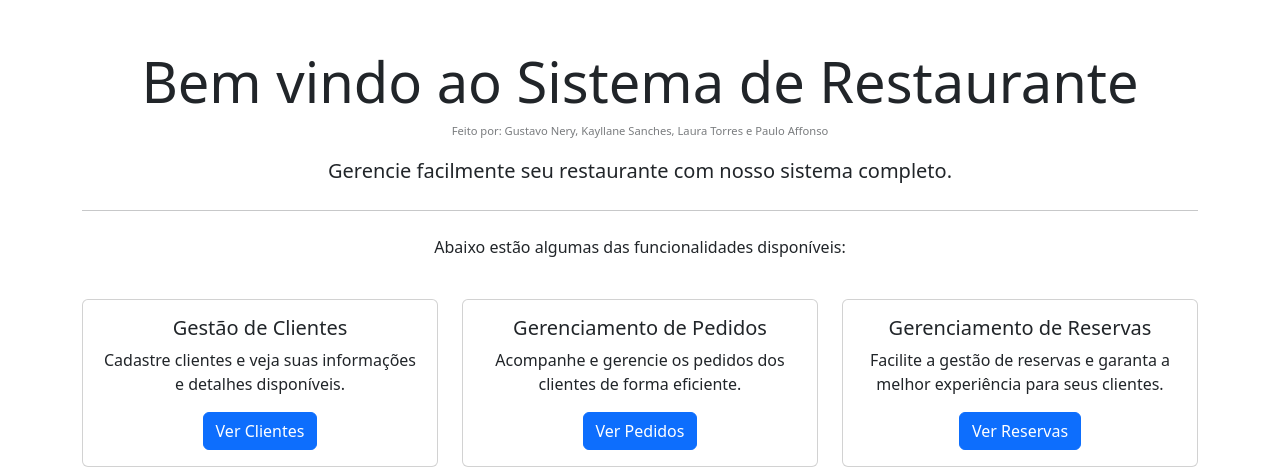
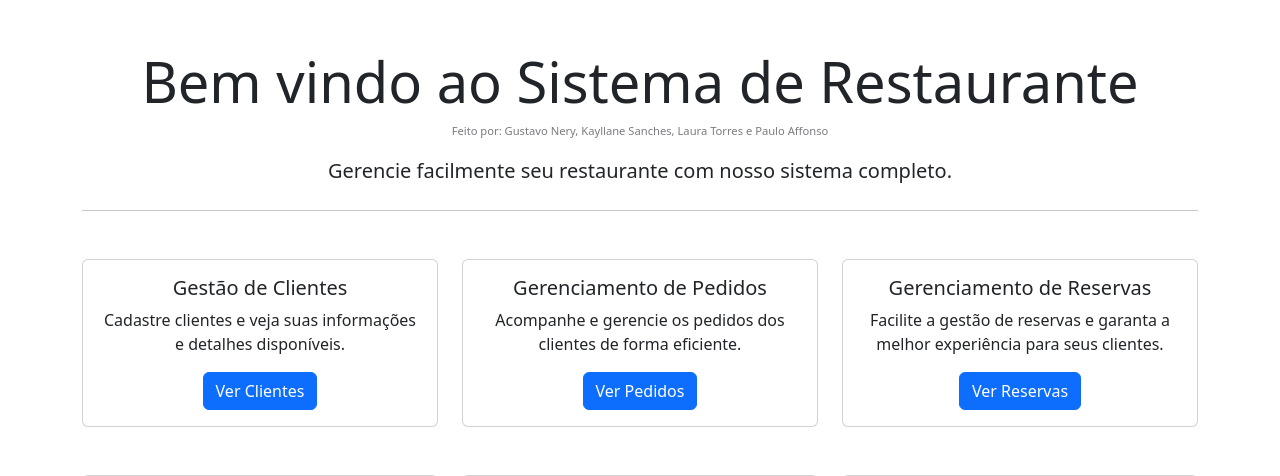
Before and after one commit to gustavonerywe/restaurante-si, a Django app: page / in a window 1280 px wide. Shown: the top 476 px of the page. Run offline with Django 5.2, Linux system fonts and the light colour scheme; some libraries are stand-ins or nearby versions.

Commit message:
24-08-28::13-06 rm p

```diff
--- a/app/templates/index.html
+++ b/app/templates/index.html
@@ -10,7 +10,6 @@
             <p class="help-text">Feito por: Gustavo Nery, Kayllane Sanches, Laura Torres e Paulo Affonso</p>
             <p class="lead">Gerencie facilmente seu restaurante com nosso sistema completo.</p>
             <hr class="my-4">
-            <p>Abaixo estão algumas das funcionalidades disponíveis:</p>
         </div>
     </div>
     <div class="row text-center mt-4">
```
